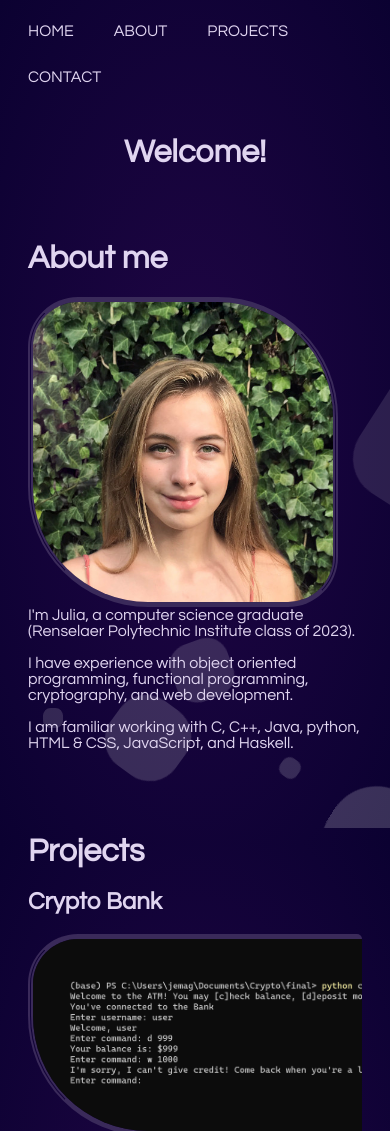
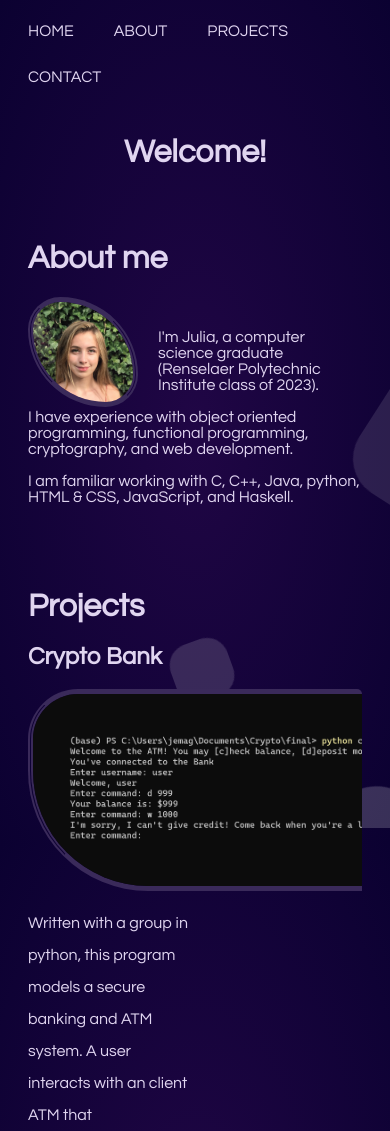
Before and after one commit to jemaguire/jemaguire.github.io, a plain HTML site: page index.html in a window 390 px wide. Shown: the top 1131 px of the page. Drawn offline with Linux system fonts and the light colour scheme; a script that the page names is missing.

Commit message:
Update pic for mobile

```diff
--- a/styles/styles.css
+++ b/styles/styles.css
@@ -2,13 +2,9 @@ html {
     scroll-behavior: smooth;
   }
 body {
-
-    /*background: radial-gradient( #280131, #200645); */
     background: radial-gradient( #200645, #0b0131);
     background-attachment: fixed; /*edit*/
     font-family: 'Century Gothic', 'Gill Sans', 'Gill Sans MT', 'Trebuchet MS', sans-serif;
-
-
 }
 .big_container{
     position: relative;
@@ -132,6 +128,13 @@ a:link {
     border-width: thick;
     border-color: #3A2A5A;
 
+}
+@media only screen and (max-width :768px){
+    /*mobile phones */
+    .post-thumb img {
+        width: 100px;
+        height: 100px;
+    }
 }
 .post-content {
     vertical-align: middle;
```
